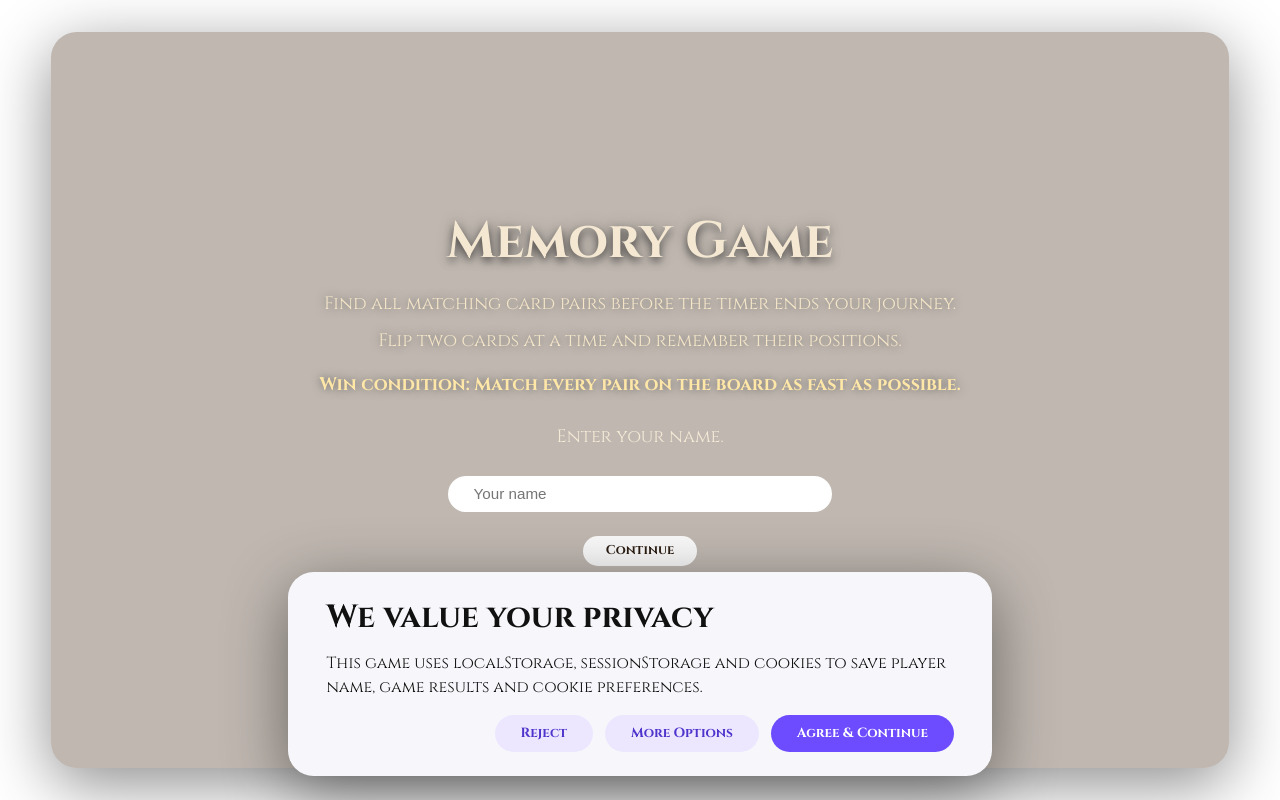
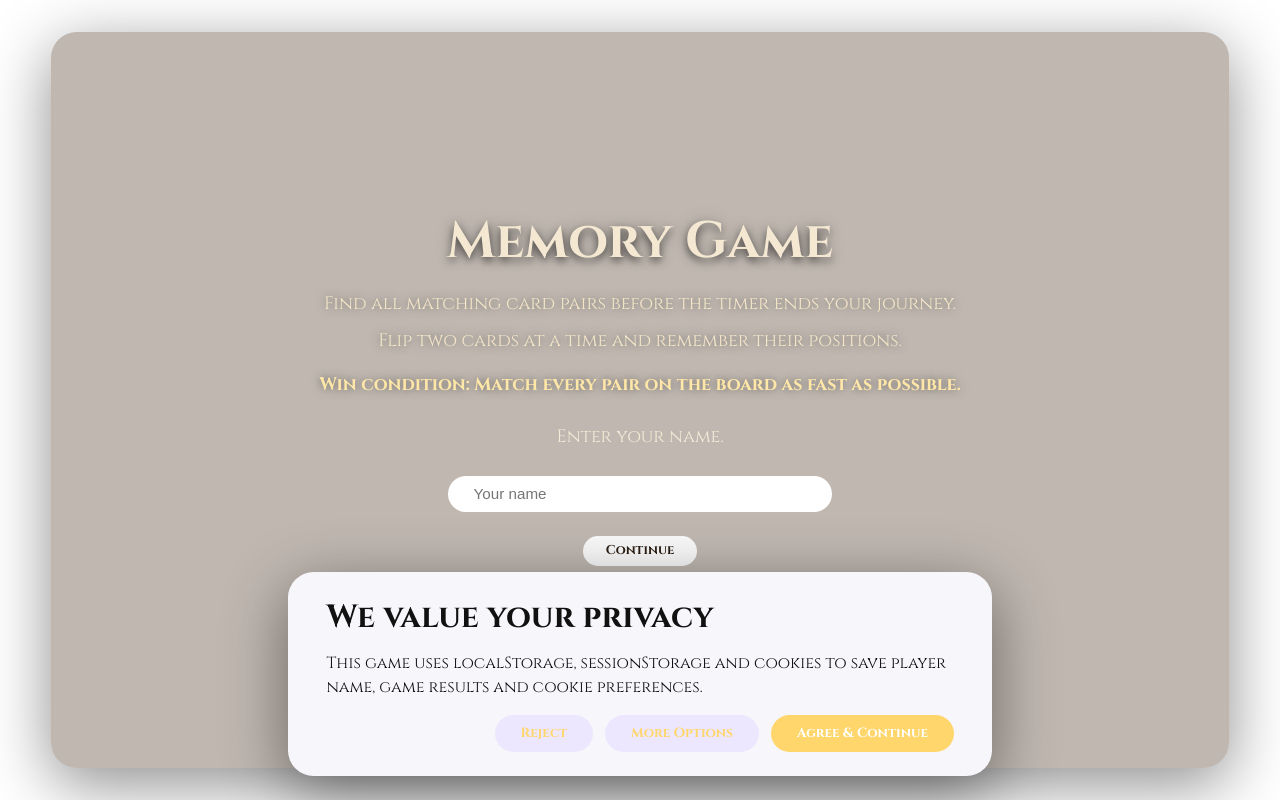
Before and after one commit to YLiubov/memory-game-ts, a website built with Vite: page index.html in a window 1280 px wide. Built offline with nearby package versions, Linux system fonts and the light colour scheme; files whose address does not match are found by name.

Commit message:
fix asset paths

```diff
--- a/index.html
+++ b/index.html
@@ -2,7 +2,7 @@
 <html lang="en">
   <head>
     <meta charset="UTF-8" />
-    <link rel="icon" type="image/svg+xml" href=".assets/eye.svg" />
+    <link rel="icon" type="image/svg+xml" href="/assets/eye.svg" />
     <meta name="viewport" content="width=device-width, initial-scale=1.0" />
     <title>memory-game-ts</title>
   </head>
--- a/src/style.css
+++ b/src/style.css
@@ -20,7 +20,7 @@ body {
 body {
   font-family: "Cinzel", serif;
 
-  background-image: url("./assets/background.jpg");
+  background-image: url("../assets/background.jpg");
   background-size: cover;
   background-position: center;
   background-repeat: no-repeat;
@@ -457,14 +457,14 @@ h1 {
 }
 
 .accept-cookies {
-  background: #6d4cff;
+  background: #ffd66b;
   color: #ffffff;
 }
 
 .reject-cookies,
 .open-cookie-settings {
   background: #ece7ff;
-  color: #4e34cc;
+  color: #ffd66b;
 }
 
 /* =========================
```
